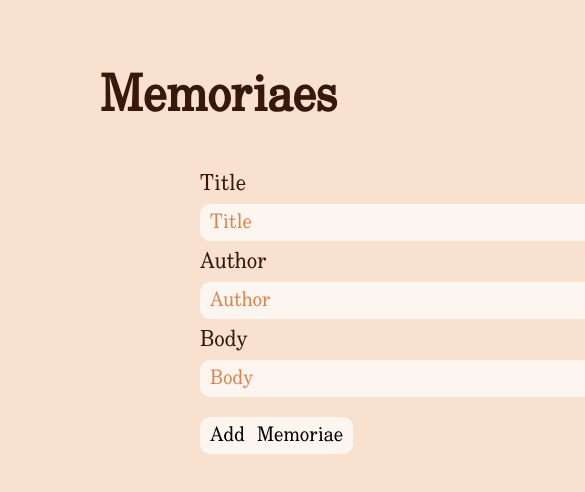
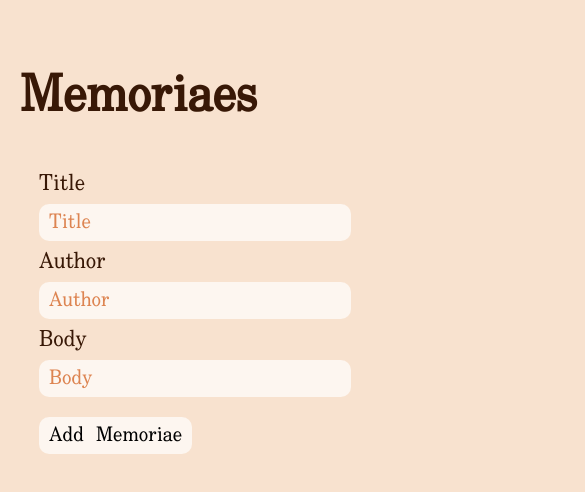
Before and after one commit to max-monica/memoriae, a website with bundled scripts: page client/index.html in a window 390 px wide. Shown: the top 492 px of the page, 585 px wide, since content can reach past the window. Built offline with nearby package versions, Linux system fonts and the light colour scheme.

Commit message:
make frontend responsive

```diff
--- a/client/static/css/style.css
+++ b/client/static/css/style.css
@@ -129,3 +129,28 @@ p:nth-child(4) {
 	margin-top: 10px;
 	border-top: 1px solid var(--placeholder-color);
 }
+
+@media only screen and (max-width: 850px) {
+	h1 {
+		margin-left: 30px;
+	}
+	form,
+	article {
+		margin-left: 60px;
+	}
+}
+
+@media only screen and (max-width: 600px) {
+	form,
+	article {
+		width: 80%;
+		margin-left: auto;
+		margin-right: auto;
+	}
+}
+
+@media only screen and (max-width: 400px) {
+	h1 {
+		margin-left: 20px;
+	}
+}
```
Also changed, not shown: changelog.md.
